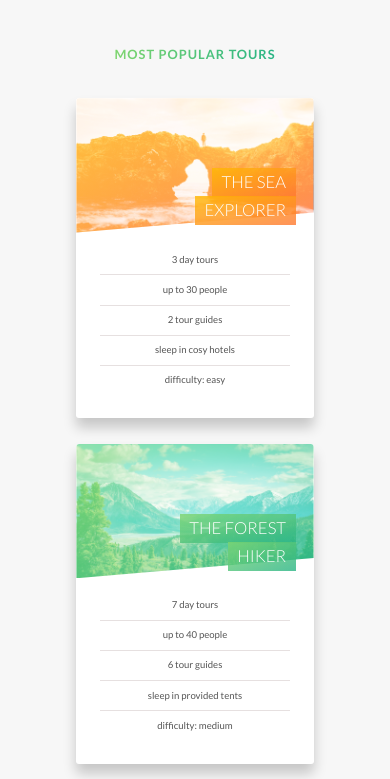
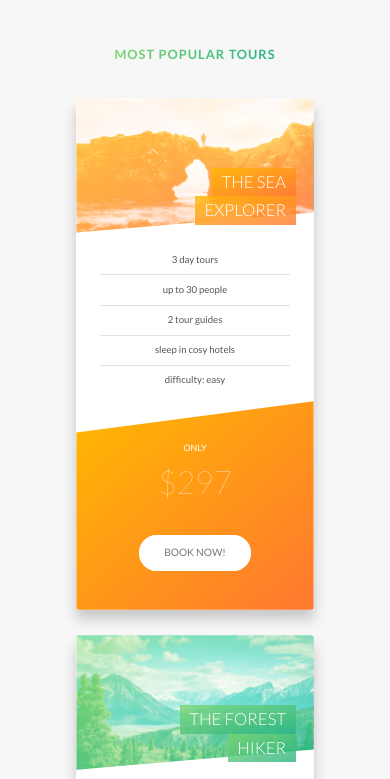
Before and after one commit to UlaKrawczyk/Natours, a website: page src/content/index.html in a window 390 px wide. Shown: the part 2328-3107 px from the top of the page. Drawn offline with nearby package versions, Linux system fonts and the light colour scheme; files that its build step writes are made by us from their sources; files whose address does not match are found by name.

Commit message:
feat: rwd popup

```diff
--- a/src/scss/components/_card.scss
+++ b/src/scss/components/_card.scss
@@ -6,15 +6,15 @@
 
   @include respond(tab-port) {
     width: 70%;
+    height: auto;
     margin: 0 auto;
+    box-shadow: 0 1.5rem 2rem rgba($color-black, 0.2);
   }
-
   &:not(:last-child) {
     @include respond(tab-port) {
       margin-bottom: 4rem;
     }
   }
-
   &__side {
     position: absolute;
     top: 0;
@@ -27,33 +27,50 @@
     overflow: hidden;
     transition: all 0.8s ease;
 
+    @include respond(tab-port) {
+      position: relative;
+      height: auto;
+      box-shadow: none;
+    }
+
     &--front {
       background-color: $color-white;
       background-size: cover;
       background-position: bottom bottom;
+
+      @include respond(tab-port) {
+        padding-bottom: 7rem;
+      }
     }
 
     &--back {
       transform: rotateY(180deg);
 
+      @include respond(tab-port) {
+        transform: rotateY(0);
+        clip-path: polygon(0 15%, 100% 0, 100% 100%, 0 100%);
+        margin-top: -6rem;
+        border-top-left-radius: 0;
+        border-top-right-radius: 0;
+      }
       &-1 {
         background-image: linear-gradient(to right bottom, $color-secondary-light, $color-secondary-dark);
       }
-
       &-2 {
         background-image: linear-gradient(to right bottom, $lightgreen, $darkgreen);
       }
-
       &-3 {
         background-image: linear-gradient(to right bottom, $color-tertiary-light, $color-tertiary-dark);
       }
     }
   }
-
   &:hover &__side--front {
     transform: rotateY(-180deg);
+
+    @include respond(tab-port) {
+      transform: rotateY(0);
+    }
   }
-
   &:hover &__side--back {
     transform: rotateY(0);
   }
@@ -66,26 +83,21 @@
     clip-path: polygon(0 0, 100% 0, 100% 85%, 0 100%);
     border-top-left-radius: 3px;
     border-top-right-radius: 3px;
-
     @include respond(tab-port) {
       background-position: center 30%;
     }
-
     &--1 {
       background-image: linear-gradient(to right bottom, $color-secondary-light, $color-secondary-dark),
         url(../../assets/img/nat-5.jpg);
     }
-
     &--2 {
       background-image: linear-gradient(to right bottom, $lightgreen, $darkgreen), url(../../assets/img/nat-6.jpg);
     }
-
     &--3 {
       background-image: linear-gradient(to right bottom, $color-tertiary-light, $color-tertiary-dark),
         url(../../assets/img/nat-7.jpg);
     }
   }
-
   &__heading {
     position: absolute;
     top: 11rem;
@@ -96,7 +108,6 @@
     text-transform: uppercase;
     text-align: right;
     color: $color-white;
-
     @include respond(tab-port) {
       width: 36%;
     }
@@ -110,7 +121,6 @@
       width: 64%;
     }
   }
-
   &__heading-span {
     padding: 0.7rem 1.5rem;
     box-decoration-break: clone;
@@ -135,7 +145,6 @@
       );
     }
   }
-
   &__details {
     ul {
       list-style: none;
@@ -155,7 +164,6 @@
   }
 
   //BACK SIDE STYLING
-
   &__cta {
     position: absolute;
     top: 50%;
@@ -163,20 +171,34 @@
     transform: translate(-50%, -50%);
     width: 90%;
     text-align: center;
+
+    @include respond(tab-port) {
+      position: relative;
+      top: 0;
+      left: 0;
+      transform: translate(0, 0);
+      width: 100%;
+      padding: 6rem 0;
+    }
   }
-
   &__price-box {
     color: white;
     margin-bottom: 7rem;
+
+    @include respond(tab-port) {
+      margin-bottom: 4rem;
+    }
   }
-
   &__price-only {
     font-size: 1.4rem;
     text-transform: uppercase;
   }
-
   &__price-value {
     font-size: 6rem;
     font-weight: 100;
+
+    @include respond(tab-port) {
+      font-size: 5rem;
+    }
   }
 }
--- a/src/scss/components/_popup.scss
+++ b/src/scss/components/_popup.scss
@@ -24,17 +24,28 @@
     opacity: 0;
     transform: translate(-50%, -50%) scale(0.3);
     transition: 0.4s 0.3s;
+
+    @media (max-width: 771px) {
+      display: block;
+    }
   }
   &__images {
     flex-basis: 30%;
     display: flex;
     flex-direction: column;
+
+    @media (max-width: 771px) {
+      width: 100%;
+      height: 15rem;
+      flex-direction: row;
+    }
   }
   &__image {
     width: 100%;
     flex-basis: 50%;
     background-position: center;
     background-size: cover;
+
     &--1 {
       background-image: url(../assets/img/nat-8.jpg);
     }
@@ -46,6 +57,13 @@
   &__text {
     flex-basis: 70%;
     padding: 5rem 5rem 4rem 5rem;
+
+    @media (max-width: 771px) {
+      width: 100%;
+    }
+    @media (max-width: 630px) {
+      padding: 3rem 4rem;
+    }
   }
   &__column {
     column-count: 2;
@@ -53,6 +71,11 @@
     column-rule: 1px solid $color-light-grey-2;
     text-align: justify;
     hyphens: auto;
+
+    @include respond(tab-land) {
+      column-count: 1;
+      column-gap: 0;
+    }
   }
 
   //when popup is the target (open)
```
